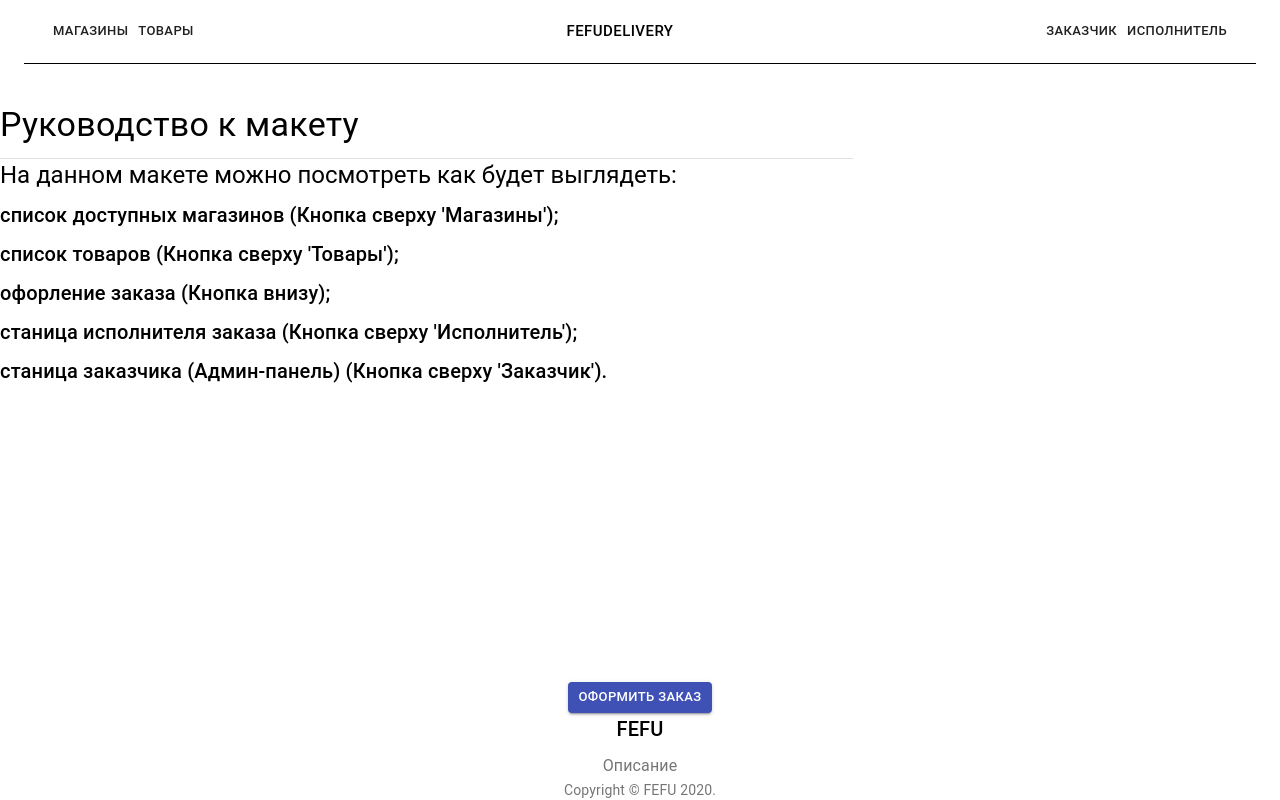
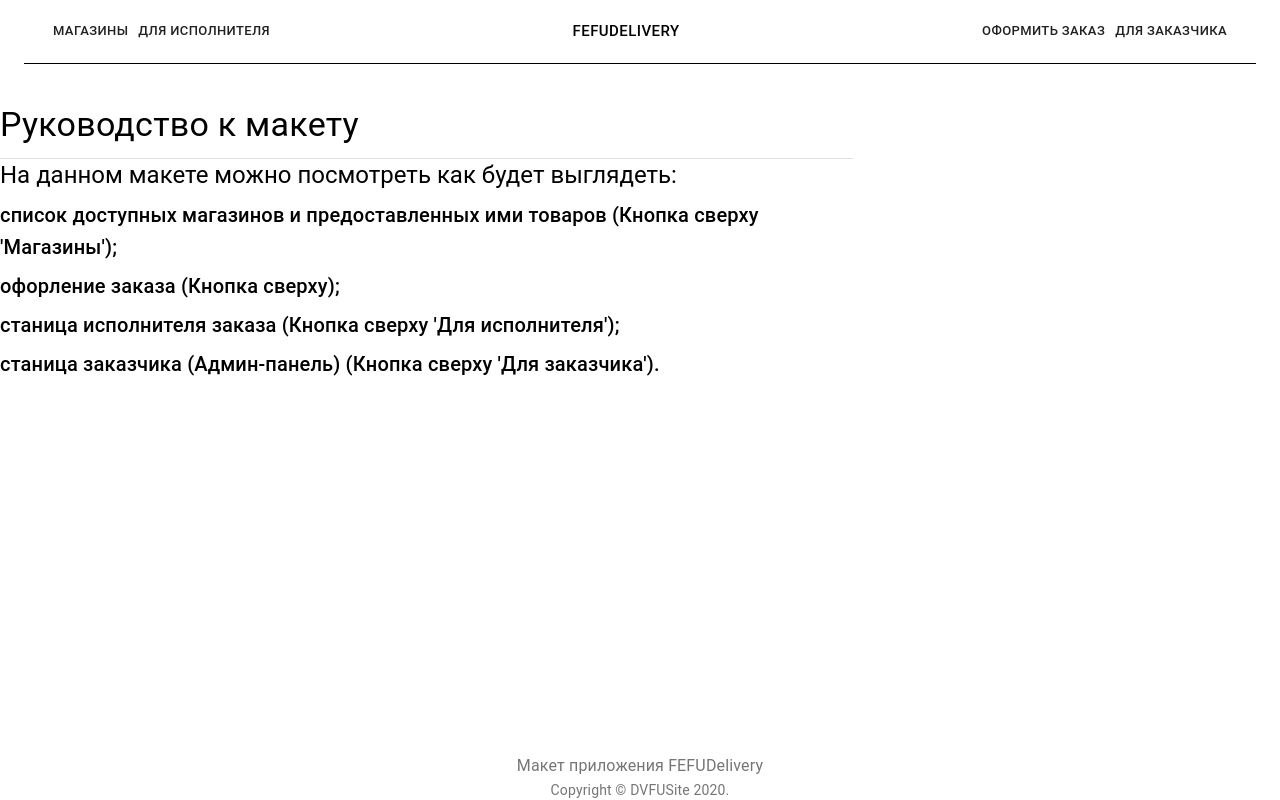
Before and after one commit to MaxMls/leadersofdigital-fefu-case, a Next.js app: page / in a window 1280 px wide. Built offline with nearby package versions, Linux system fonts and the light colour scheme.

Commit message:
Add api using in shop items page.

```diff
--- a/components/Footer.js
+++ b/components/Footer.js
@@ -11,7 +11,7 @@ function Copyright() {
     <Typography variant="body2" color="textSecondary" align="center">
       {'Copyright © '}
       <Link color="inherit" href="https://www.dvfu.ru/">
-        FEFU
+      DVFUSite
       </Link>{' '}
       {new Date().getFullYear()}
       {'.'}
@@ -26,7 +26,6 @@ export default function Footer(props) {
 	<div className="Footer">
 		<footer className='footer'>
 			<Container maxWidth="lg" align="center">
-			  <Button variant="contained" color="primary" size="small" href="order/Checkout">Оформить заказ</Button>
 				<Typography variant="h6" align="center" gutterBottom>
 				{title}
 				</Typography>
--- a/components/Header.js
+++ b/components/Header.js
@@ -11,7 +11,7 @@ export default function Header() {
 		<Container maxWidth="lg">
 		<Toolbar className='Toolbar'>
 			<Button size="small" href="/shops/listOfShops">Магазины</Button>
-			<Button size="small" href="/shopItems">Товары</Button>
+			<Button size="small" href="/executorMainPage">Для исполнителя</Button>
 			<Button
 			size="large"
 			color="inherit"
@@ -21,8 +21,8 @@ export default function Header() {
 			href="/">
 			FEFUDelivery
 			</Button>
-			<Button size="small" href="/admin-panel/">Заказчик</Button>
-			<Button size="small" href="/executorMainPage">Исполнитель</Button>
+			<Button size="small" href="order/Checkout">Оформить заказ</Button>
+			<Button size="small" href="/admin-panel/">Для заказчика</Button>
 		</Toolbar>
 		</Container>
 	</div>
--- a/components/Page.js
+++ b/components/Page.js
@@ -27,7 +27,7 @@ export default function Page({children, pageTitle, className}) {
 			</main>
 
 			<footer className='Page__footer'>
-				<Footer title="FEFU" description="Описание"/>
+				<Footer title="" description="Макет приложения FEFUDelivery"/>
 			</footer>
 		</div>
 	</>
--- a/pages/textBlock/Main.js
+++ b/pages/textBlock/Main.js
@@ -18,19 +18,16 @@ export default function Main(props) {
         На данном макете можно посмотреть как будет выглядеть:
       </Typography>
       <Typography variant="h6" gutterBottom>
-        список доступных магазинов (Кнопка сверху 'Магазины');
+        список доступных магазинов и предоставленных ими товаров (Кнопка сверху 'Магазины');
       </Typography>
       <Typography variant="h6" gutterBottom>
-        список товаров (Кнопка сверху 'Товары');
+        офорление заказа (Кнопка сверху);
       </Typography>
       <Typography variant="h6" gutterBottom>
-        офорление заказа (Кнопка внизу);
+        станица исполнителя заказа (Кнопка сверху 'Для исполнителя');
       </Typography>
       <Typography variant="h6" gutterBottom>
-        станица исполнителя заказа (Кнопка сверху 'Исполнитель');
-      </Typography>
-      <Typography variant="h6" gutterBottom>
-        станица заказчика (Админ-панель) (Кнопка сверху 'Заказчик').
+        станица заказчика (Админ-панель) (Кнопка сверху 'Для заказчика').
       </Typography>
     </Grid>
   );
```
Also changed, not shown: pages/shopItems.js (deleted, +0 -73 lines), pages/shops/listOfShops.js (+11 -7 lines), pages/shops/shopItems/[id].js (added, +75 -0 lines).
